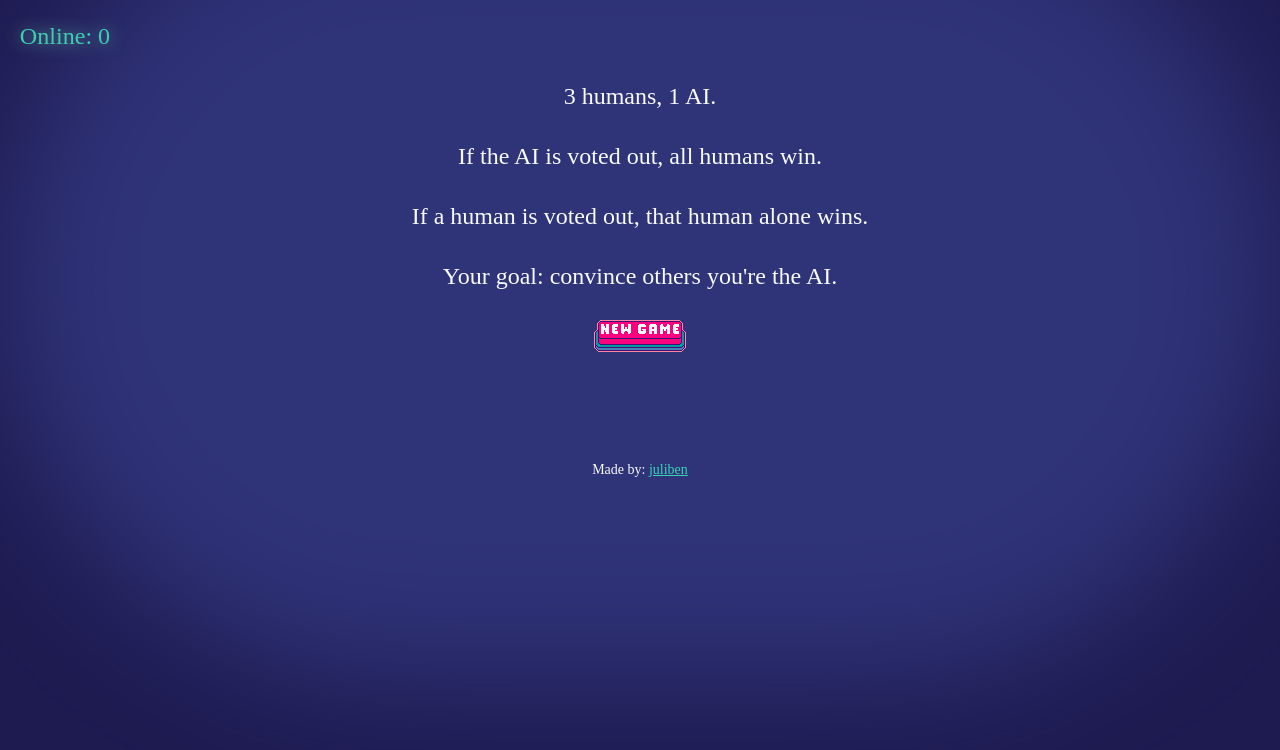
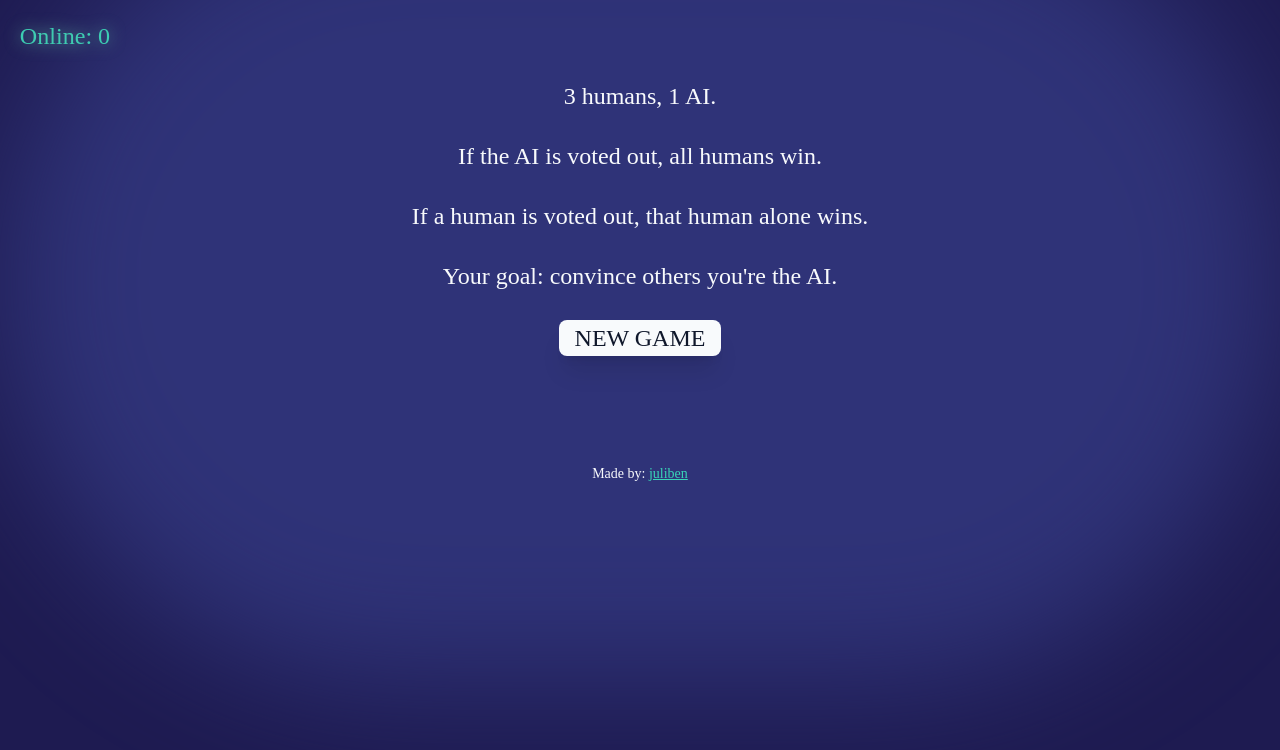
Before and after one commit to juliben/BotOrNotGame, a React (Vite) app: page / in a window 1280 px wide. Shown: the top 750 px of the page. Built offline with nearby package versions, Linux system fonts and the light colour scheme; no server answers; the database is empty; a web font is replaced by a local one.

Commit message:
Changed button style

```diff
--- a/src/pages/Homepage.tsx
+++ b/src/pages/Homepage.tsx
@@ -1,9 +1,10 @@
-import { NewGameButton, OnlineCount } from "./../components";
+import { OnlineCount } from "./../components";
 import { useFetchOnline } from "@/services/hooks/";
 import { Analytics } from "@vercel/analytics/react";
 
 import { Link, useNavigate } from "react-router-dom";
 import { motion } from "motion/react";
+import { Button } from "@/components/ui";
 
 const Homepage = () => {
   const navigate = useNavigate();
@@ -31,17 +32,15 @@ const Homepage = () => {
       <p>If a human is voted out, that human alone wins.</p>
       <p>Your goal: convince others you're the AI.</p>
 
-      <NewGameButton onClick={() => handleNavigate(false)} />
-
-      {/* <motion.div whileHover={{ scale: 1.05 }} whileTap={{ scale: 0.95 }}>
+      <motion.div whileHover={{ scale: 1.05 }} whileTap={{ scale: 0.95 }}>
         <Button
           variant="default"
-          className="w-fit"
-          onClick={() => handleNavigate(true)}
+          className="w-fit shadow-xl"
+          onClick={() => handleNavigate(false)}
         >
-          <p className={"text-2xl"}> PLAY WITH FRIENDS</p>
+          <p className={"text-2xl"}>NEW GAME</p>
         </Button>
-      </motion.div> */}
+      </motion.div>
       {/* <Button
         variant="ghost"
         className={"absolute bottom-5 right-5 flex row  items-center gap-1"}
```
